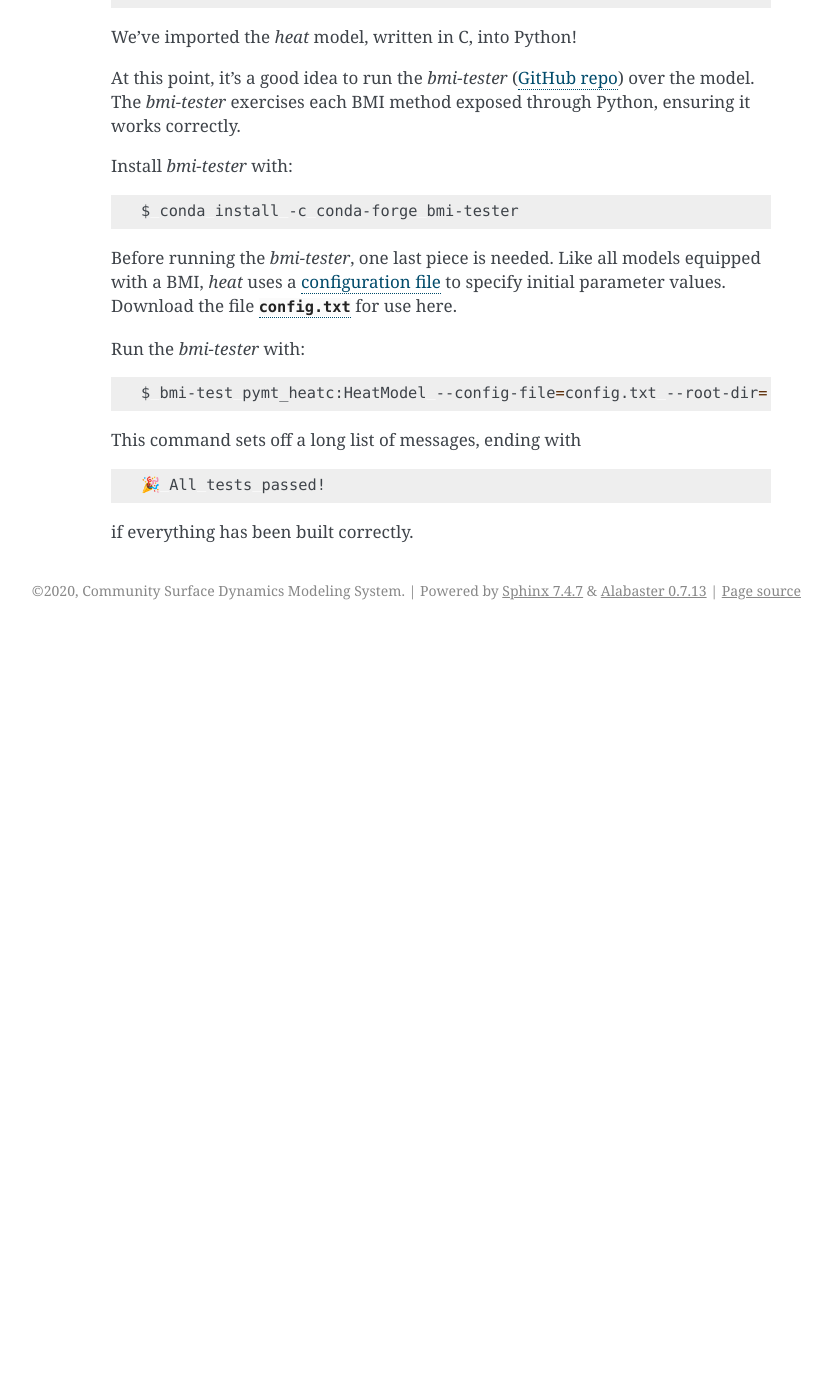
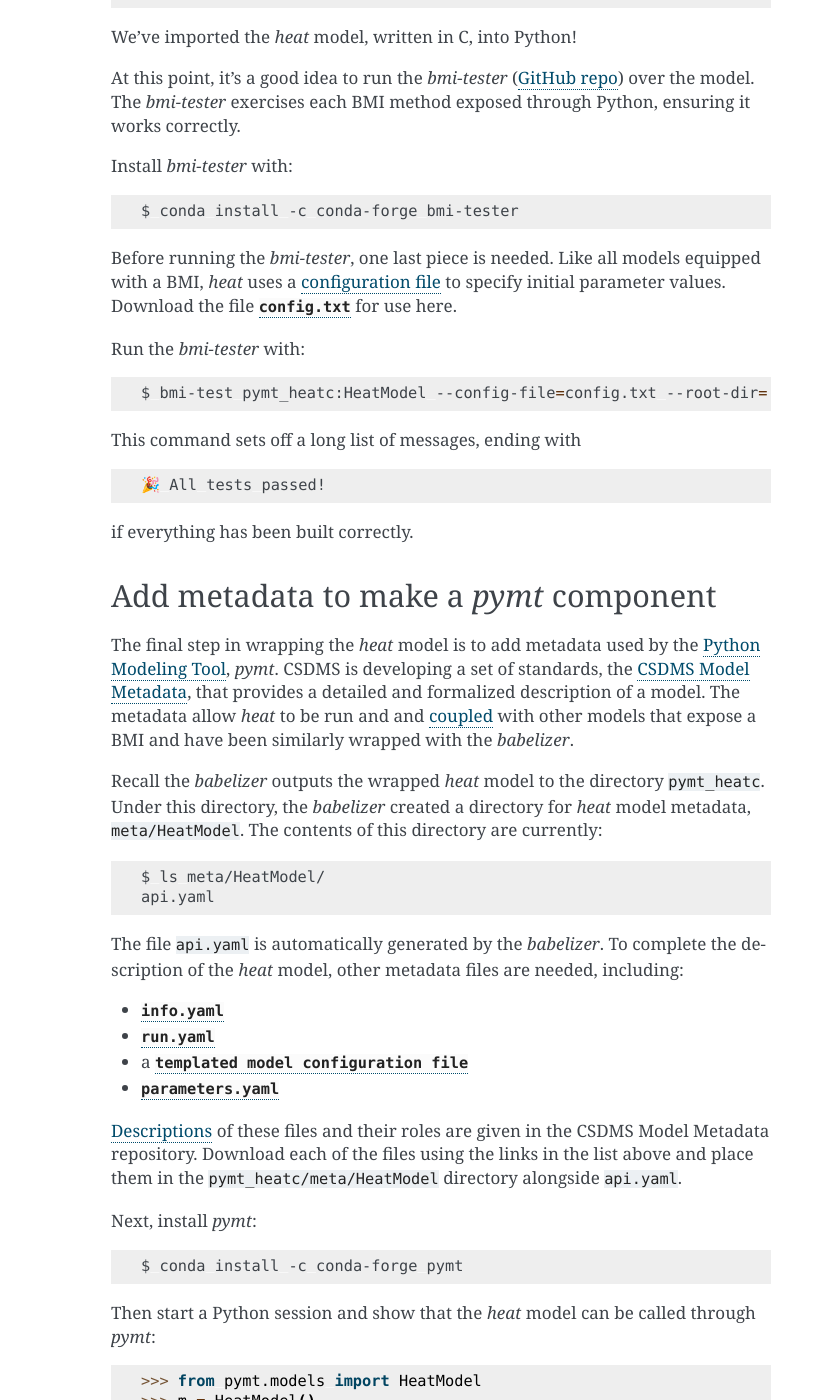
Before and after one commit to csdms/babelizer, a Sphinx documentation site: the page built from docs/source/example.rst, in a window 1280 px wide and 1400 px high, scrolled down 4341 px. Shown: the whole window, without its empty margins (309-1141 px from the left). Built offline with Sphinx 7.4.7, drawn with Linux system fonts in a browser that asks for light colours; pages that are not in the unit, such as notebooks, are missing from menus; before the commit the page ends 4971 px from its top, so only the background shows below that; some of the changed text lies outside the part shown.

Commit message:
Complete example text
This includes a Python script showing how to call the *heat* model
in *pymt*.

```diff
--- a/docs/source/example.rst
+++ b/docs/source/example.rst
@@ -69,7 +69,7 @@
 
   $ git clone https://github.com/csdms/bmi-example-c
 
-The repository `README`_ contains general instructions for building and installing
+There are general `instructions`_ in the repository for building and installing
 this package on Linux, macOS, and Windows.
 We'll augment those instructions
 with the note that we're installing into the *wrap* conda environment,
@@ -254,11 +254,95 @@
 
 if everything has been built correctly.
 
+
+Add metadata to make a *pymt* component
+---------------------------------------
+
+The final step in wrapping the *heat* model
+is to add metadata used by the `Python Modeling Tool`_, *pymt*.
+CSDMS is developing a set of standards,
+the `CSDMS Model Metadata`_,
+that provides a detailed and formalized description of a model.
+The metadata allow *heat* to be run and and :term:`coupled <model coupling>`
+with other models that expose a BMI and have been similarly wrapped
+with the *babelizer*.
+
+Recall the *babelizer* outputs the wrapped *heat* model
+to the directory ``pymt_heatc``.
+Under this directory,
+the *babelizer* created a directory for *heat* model metadata,
+``meta/HeatModel``.
+The contents of this directory are currently:
+
+.. code:: bash
+
+  $ ls meta/HeatModel/
+  api.yaml
+
+The file ``api.yaml`` is automatically generated by the *babelizer*.
+To complete the description of the *heat* model,
+other metadata files are needed, including:
+
+* :download:`info.yaml <examples/info.yaml>`
+* :download:`run.yaml <examples/run.yaml>`
+* a :download:`templated model configuration file <examples/heat.txt>`
+* :download:`parameters.yaml <examples/parameters.yaml>`
+
+`Descriptions`_ of these files and their roles
+are given in the CSDMS Model Metadata repository.
+Download each of the files using the links in the list above
+and place them in the ``pymt_heatc/meta/HeatModel`` directory
+alongside ``api.yaml``.
+
+Next, install *pymt*:
+
+.. code:: bash
+
+  $ conda install -c conda-forge pymt
+
+Then start a Python session and show that the *heat* model
+can be called through *pymt*:
+
+.. code:: python
+
+  >>> from pymt.models import HeatModel
+  >>> m = HeatModel()
+  >>> print(m.name)
+  The 2D Heat Equation
+
+A longer example,
+:download:`pymt_heatc_ex.py <examples/pymt_heatc_ex.py>`,
+is included in the documentation.
+For easy viewing, it's reproduced here verbatim:
+
+.. include:: examples/pymt_heatc_ex.py
+   :literal:
+
+:download:`Download <examples/pymt_heatc_ex.py>` this Python script,
+then run it with:
+
+.. code:: bash
+
+  $ python pymt_heatc_ex.py
+
+
+Summary
+-------
+
+Using the *babelizer*, we wrapped the *heat* model, which is written in C.
+It can now be called as a *pymt* component in Python.
+
+The steps for wrapping a model with the *babelizer* outlined in this example
+can also be applied to models written in C++ and Fortran.
+
+
 ..
    Links
 
 .. _bmi-example-c: https://github.com/csdms/bmi-example-c
-.. _README: https://github.com/csdms/bmi-example-c/blob/master/README.md
+.. _instructions: https://github.com/csdms/bmi-example-c/blob/master/README.md
 .. _Developer Command Prompt: https://docs.microsoft.com/en-us/dotnet/framework/tools/developer-command-prompt-for-vs
 .. _bmi-tester: https://github.com/csdms/bmi-tester
 .. _Python Modeling Tool: https://pymt.readthedocs.io
+.. _CSDMS Model Metadata: https://github.com/csdms/model_metadata
+.. _Descriptions: https://github.com/csdms/model_metadata/blob/develop/README.rst
--- /dev/null
+++ b/docs/source/examples/heatc_ex.py
@@ -0,0 +1,67 @@
+"""An example of running the heatc model through its BMI."""
+import numpy as np
+from pymt_heatc import HeatModel
+
+
+config_file = 'config.txt'
+np.set_printoptions(formatter={'float': '{: 6.1f}'.format})
+
+
+# Instatiate an initialize the model.
+m = HeatModel()
+print(m.get_component_name())
+m.initialize(config_file)
+
+# List the model's exchange items.
+print('Input vars:', m.get_input_var_names())
+print('Output vars:', m.get_output_var_names())
+
+# Get the grid_id for the plate_surface__temperature variable.
+var_name = 'plate_surface__temperature'
+print('Variable {}'.format(var_name))
+grid_id = m.get_var_grid(var_name)
+print(' - grid id:', grid_id)
+
+# Get grid and variable info for plate_surface__temperature.
+print(' - grid type:', m.get_grid_type(grid_id))
+grid_rank = m.get_grid_rank(grid_id)
+print(' - rank:', grid_rank)
+grid_shape = np.empty(grid_rank, dtype=np.int32)
+m.get_grid_shape(grid_id, grid_shape)
+print(' - shape:', grid_shape)
+grid_size = m.get_grid_size(grid_id)
+print(' - size:', grid_size)
+grid_spacing = np.empty(grid_rank, dtype=np.float)
+m.get_grid_spacing(grid_id, grid_spacing)
+print(' - spacing:', grid_spacing)
+grid_origin = np.empty(grid_rank, dtype=np.float)
+m.get_grid_origin(grid_id, grid_origin)
+print(' - origin:', grid_origin)
+print(' - variable type:', m.get_var_type(var_name))
+print(' - units:', m.get_var_units(var_name))
+print(' - itemsize:', m.get_var_itemsize(var_name))
+print(' - nbytes:', m.get_var_nbytes(var_name))
+
+# Get the initial temperature values.
+val = np.empty(grid_shape, dtype=np.float)
+m.get_value(var_name, val)
+print(' - initial values (gridded):')
+print(val.reshape(np.roll(grid_shape, 1)))
+
+# Get time information from the model.
+print('Start time:', m.get_start_time())
+print('End time:', m.get_end_time())
+print('Current time:', m.get_current_time())
+print('Time step:', m.get_time_step())
+print('Time units:', m.get_time_units())
+
+# Advance the model by one time step.
+m.update()
+print('Updated time:', m.get_current_time())
+
+# Advance the model until a later time.
+m.update_until(5.0)
+print('Later time:', m.get_current_time())
+
+# Finalize the model.
+m.finalize()
--- /dev/null
+++ b/docs/source/examples/pymt_heatc_ex.py
@@ -0,0 +1,62 @@
+"""Run the heat model in pymt."""
+import numpy as np
+from pymt.models import HeatModel
+
+
+# Instantiate the component and get its name.
+m = HeatModel()
+print(m.name)
+
+# Call setup, then initialize the model.
+args = m.setup('.')
+m.initialize(*args)
+
+# List the model's exchange items.
+print('Number of input vars:', len(m.input_var_names))
+for var in m.input_var_names:
+    print(' - {}'.format(var))
+print('Number of output vars:', len(m.output_var_names))
+for var in m.output_var_names:
+    print(' - {}'.format(var))
+
+# Get variable info.
+var_name = m.output_var_names[0]
+print('Variable {}'.format(var_name))
+print(' - variable type:', m.var_type(var_name))
+print(' - units:', m.var_units(var_name))
+print(' - itemsize:', m.var_itemsize(var_name))
+print(' - nbytes:', m.var_nbytes(var_name))
+print(' - location:', m.var_location(var_name))
+
+# Get grid info for variable.
+grid_id = m.var_grid(var_name)
+print(' - grid id:', grid_id)
+print(' - grid type:', m.grid_type(grid_id))
+print(' - rank:', m.grid_ndim(grid_id))
+print(' - size:', m.grid_node_count(grid_id))
+print(' - shape:', m.grid_shape(grid_id))
+
+# Get time information from the model.
+print('Start time:', m.start_time)
+print('End time:', m.end_time)
+print('Current time:', m.time)
+print('Time step:', m.time_step)
+print('Time units:', m.time_units)
+
+# Get the initial values of the variable.
+print('Get values of {}...'.format(var_name))
+val = m.var[var_name].data
+print(' - values at time {}:'.format(m.time))
+print(val)
+
+# Advance the model by one time step.
+m.update()
+print('Update: current time:', m.time)
+
+# Advance the model until a later time.
+m.update_until(5.0)
+print('Update: current time:', m.time)
+
+# Finalize the model.
+m.finalize()
+print('Done.')
```
